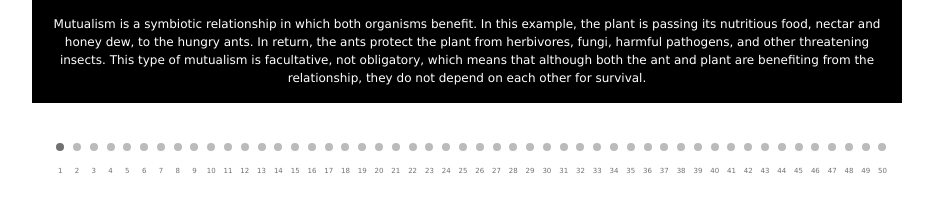
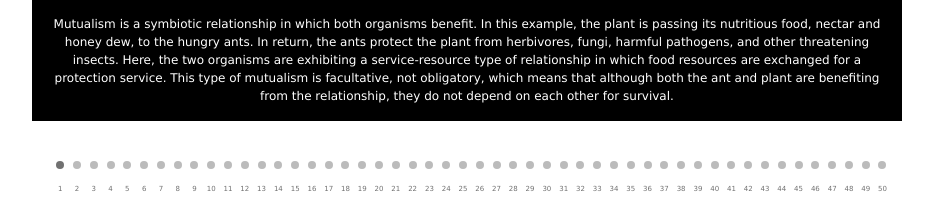
Before and after one commit to termscavengerhunt/termscavengerhunt.github.io, a plain HTML site: page index.html in a window 1280 px wide. Shown: the part 933-1153 px from the top of the page, without its empty margins (173-1106 px from the left). Drawn offline with Linux system fonts and the light colour scheme.

Commit message:
Update index.html

```diff
--- a/index.html
+++ b/index.html
@@ -473,7 +473,7 @@
             var termList = ["MUTUALISM", "CONIFEROUS LEAF", "GYMNOSPERM CONE", "CHITIN", "BRYOPHYTE", "ANTHER AND FILAMENT", "DICOT PLANT WITH FLOWER AND LEAF", "PLANT CUTICLE", "AUTOTROPH", "ANGIOSPERM", "RADIAL SYMMETRY", "STIGMA", "STEM", "PHLOEM", "XYLEM", "MONOCOT", "FLOWER OVARY", "ABSCISIC ACID", "CELLULOSE", "GAMETOPHYTE", "STOMATA", "POLLINATOR", "UNIFORM DISPERSION", "ACTIN", "FRUIT", "GYMNOSPERM", "CALVIN CYCLE", "CHLOROPHYTA", "CNIDARIAN", "HERMAPHRODITE", "ARTIFICIAL SELECTION", "ENCHINODERM", "AMYLASE", "VESTIGIAL STRUCTURE", "PORIFERA", "CLUMP DISPERSION", "XEROPHYTE", "CARBOHYDRATE", "EPITHELIAL TISSUE", "KERATIN", "INVASIVE SPECIES", "MERISTEM", "CONNECTIVE TISSUE", "FERMENTATION", "GLYCOGEN", "TURGOR PRESSURE", "INSECT", "DECIDUOUS LEAF", "ETHYLENE", "RANDOM DISPERSION"];
 
 
-            var captian = ["Mutualism is a symbiotic relationship in which both organisms benefit. In this example, the plant is passing its nutritious food, nectar and honey dew, to the hungry ants. In return, the ants protect the plant from herbivores, fungi, harmful pathogens, and other threatening insects. This type of mutualism is facultative, not obligatory, which means that although both the ant and plant are benefiting from the relationship, they do not depend on each other for survival.",
+            var captian = ["Mutualism is a symbiotic relationship in which both organisms benefit. In this example, the plant is passing its nutritious food, nectar and honey dew, to the hungry ants. In return, the ants protect the plant from herbivores, fungi, harmful pathogens, and other threatening insects. Here, the two organisms are exhibiting a service-resource type of relationship in which food resources are exchanged for a protection service. This type of mutualism is facultative, not obligatory, which means that although both the ant and plant are benefiting from the relationship, they do not depend on each other for survival.",
 
                             "Coniferous trees are classified as gymnosperms because they are cone-bearing rather than singular seed-bearing. Unlike deciduous trees, conifers have leaves that are needle shaped, which are retained all year-long due to their toughness, unfavorable tastes to insects, and ability to replace needles constantly. As a result, coniferous trees can photosynthesize throughout the year, even in the winter. This allows them to live in dry, arid climates with poor soil because they do not need a large supply of water and nutrients in the spring to regrow their leaves. Conifers and their leaves are ecologically important because they are the largest carbon sink on Earth, meaning that it removes and stores the most carbon from the atmosphere.",
 
@@ -489,13 +489,14 @@
 
                            "A plant cuticle is a layer of wax-impregnated lipid polymer that protects the epidermis of leaves and other organs of vascular plants. Its main function is to prevent evaporation of water from the surface in order to limit water loss. In addition, the plant cuticle prevents entrance of outside water, solutes, dirt, and microorganisms that could potentially contaminate the plant. By conserving water and keeping out dangerous contaminates, the plant cuticle increases the plant's chances of survival and improves the fitness of offspring.",
 
-                           "Autotrophs are organisms that make their own food, which include organic compounds such as carbohydrates, proteins, and lipids. Autotrophs are either photoautotrophs or chemoautotrophs; the former uses light energy(photosynthesis) while the latter uses electron donors as a source of energy. All plants and water algae are autotrophs and are fundamental to any food chain, as they provide heterotrophs and all animals food and energy to survive.",
+                           "Autotrophs are organisms that make their own food, which include organic compounds such as carbohydrates, proteins, and lipids. Autotrophs are either phototrophs or chemoautotrophs. The former converts light energy into chemical energy for fuel, a proccess known as photosynthesis. Unlike phototrophs, the latter uses the oxidation of electron donors as a source of energy because they are most commonly found in environments that do not receive sunlight, such as the ocean floor. All plants and water algae are autotrophs and are fundamental to any food chain, as they provide heterotrophs and all animals food and energy to survive.",
 
-                           "Angiosperms are classified as tracheophytes, meaning that they have transport vessels and reproduce by seeds. However, unlike gymnosperms, angiosperms are flowering plants in which seeds are produced inside the ovaries of flowers, which eventually turn into the fruit. Angiosperms are further subdivided into two more groups: monocots and dicots. Monocots are simple grasses that include wheat, corn, oats and rice. Dicots are more complex, including the flowering plant shown here, roses, carrots, cherry trees, and more.",
+                           "Angiosperms are classified as tracheophytes, meaning that they have transport vessels and reproduce by seeds. However, unlike gymnosperms, angiosperms are flowering plants in which seeds are produced inside the ovaries of flowers, which eventually turn into the fruit. Angiosperms are further subdivided into two more groups: monocots and dicots. Monocots are simple grasses that include wheat, corn, oats and rice. Dicots are more complex, including the red flowering plant shown here, roses, carrots, cherry trees, and more.",
 
-                          "An plant or animal that is radially symmetrical can be divided into three or more identical sectors with respect to the central axis. This flower shown here has radial symmetry because 3 or more planes can form symmetrical parts around the origin, which in this case is the style and stigma. In animals, radial symmetry is often found in cnidarians and echinoderms, including jellyfish, sea anemones, and starfish.",
+                            "An plant or animal that is radially symmetrical can be divided into three or more identical sectors with respect to the central axis. These organisms are classified in the taxa Radiata. This flower shown here has radial symmetry because 3 or more planes can form symmetrical parts around the origin, which in this case is the style and stigma. In animals, radial symmetry is often found in cnidarians and echinoderms, including jellyfish, sea anemones, and starfish. Most viruses are also radially symmetrical, as their protein molecules are usually arranged in the shape of spheres, polyhedrons, ovoids, and icosahedrons.",
 
                            "The stigma, together with the style and ovary, make up the pistil, which is the female reproductive organ of the flower. It is located at the top of the style where it receives pollen from pollinators in a variety of ways. The pollen can be caught via the air from flying pollinators such as bees, butterflies, and birds. Or, pollen can be captured by water through Hydrophily, a form of pollination by which pollen is distributed by the flow of water. Once the stigma becomes pollinated, the plant can germinate and grow. ",
+
                            "The plant stem is one of two main structural parts of a plant. The stem is divided into two parts: nodes and internodes. Nodes hold leaves and branches while internodes is the distance between two nodes. The primary function of the stem is to provide support to the plant, elevating it so that it can receive as much sunlight as possible. Stems also transport water and nutrients through transport vessels such as the phloem and xylem. Furthermore, because stems have meristems, cells that can generate new tissue, it can also produce new living tissue for the plant as needed.",
 
                            "The phloem is one of two main transport tissues of a plant that is located within the vascular cylinder, underneath the xylem, and above the spongy layer of the leaves. Its primary function is to transport sucrose to all parts of the plant that need it. It carries out this task by a process known as translocation, during which the phloem vessels carry sugar from photosynthetic parts of the plant(the leaves) to the parts of the plant lacking sugar. Because translocation is a process that requires energy, the phloem consists of both sieve tube elements and companion cells. The sieve tube elements’ main job is the transportation of sucrose; however, because the tubes lack ribosomes, vacuoles, and a nucleus, they depend on companion cells to provide them with ATP and proteins for energy.",
@@ -517,6 +518,7 @@
                            "A pollinator is an organism that transports pollen from a male anther of a flower to a female stigma so that a pollen grain can fertilize an ovule in the flower ovary as this bee is doing here. Bees in particular are adapted to pollination, as their fuzziness and electrostatic charge allow the pollen grains to stick to their bodies. Additionally, the hind-legs of bees have a structure, known as the corbicula or “pollen basket”, that makes it easier to carry around pollen. Many pollinators are insects, such as bees, wasps, ants, and butterflies. However, pollinators can also be vertebrates, mammals, and reptiles, including birds, monkeys, and snakes.",
 
                             "Uniform dispersion occurs when organisms in the same environment are equidistant from each other. This usually happens when there is competition among organisms for limited resources, such as nutrients, moisture, and territory, as it forces organisms to maximize the occupied area by being as far away from one another as possible, resulting in equidistance. For example, many plants, such as Salvia leucophylla, exhibit uniform spacing to maximize nutrients and water. Penguins also tend to  be dispersed uniformly because they must defend their territory from neighbors. Other plants release chemicals like terpenes that inhibits the growth of other surrounding plants to achieve uniform dispersion, a process known as allelopathy.",
+
                            "Actin is a family of proteins that form microfilaments in eukaryotes. It is responsible for forming the main components of an organisms’ cytoskeleton and muscle cells. This allows actin to be involved in important processes, such as muscle contraction, cell motility, cell communication, cell division and cytokinesis, and vesicle and organelle movement. Actin is subdivided into groups according to function. For example, alpha actin are found in muscle tissue and are therefore involved in contractile movement in muscle cells. Beta and gamma actin, on the other hand, are found in the cytoskeleton and play a large role in communication between cells and cell movement.",
 
                            "The fruit of the plant is the structure that contains seeds for dispersal. It is formed from the ovary of flowering plants after pollination has occurred and the embryo has been fertilized for seed development. Many fruits of flowers are edible, such as apples, bananas, strawberries, grapes, tomatoes, and wheat. The edibility of many fruits have helped from a symbiotic relationship between the plants and organisms; we humans and animals find the edible fruit as a source of food. In return, the seeds are disseminated to allow the plant offspring to grow.",
@@ -533,7 +535,7 @@
 
                            "Artificial selection is the process by which people, not nature, select which organisms get to reproduce. In doing so, humans choose which traits are passed onto the offspring, thus increasing that organism’s fitness and chance of survival. For example, from wolves, humans were able to domesticate dogs by choosing to breed the wolf-like animals with more friendly, docile traits. Another example is domesticated cattle, as farmers choose to breed the cows that are able to produce more milk or the larger pigs that can provide more meat. In addition to animals, the reproductive success of plants such as tomatoes, corn, and watermelon were artificially selected to cultivate due to their desirable qualities in nutrition and taste.",
 
-                           "Echinoderms, such as starfish and sea urchins, are radially symmetrical organisms that live in marine habitats. They reach all depths of the ocean, from reef environments to shallow shores. Echinoderms' most distinguishing characteristic is their ability to regenerate lost tissue. For example, if a starfish loses one of its arms, with time, it will most likely be able to regrow an entire new limb to replace the previous one.",
+                           "Echinoderms, such as starfish and sea urchins, are radially symmetrical organisms that live in marine habitats. They reach all depths of the ocean, from reef environments to shallow shores. Echinoderms' most distinguishing characteristic is their ability to regenerate lost tissue. For example, if a starfish loses one of its arms, with time, it will most likely be able to regrow an entire new limb to replace the previous one. Another interesting characteristic of echinoderms is their multi-functional water vascular system, which serves as gas exchange, feeding, sensory reception and movement",
 
                            "Amylase is an enzyme that helps convert starch into sugar. This enzyme is produced by the salivary glands and pancreas for the chemical digestion of food, breaking down carbohydrates into glucose for energy. In addition, amylase is also used to make bread; after the enzyme breaks down the starch into simple sugars, the yeast in the bread feeds on these sugars. This results in the production of C02 and alcohol as waste products, which in turn causes the bread to rise.",
 
```
